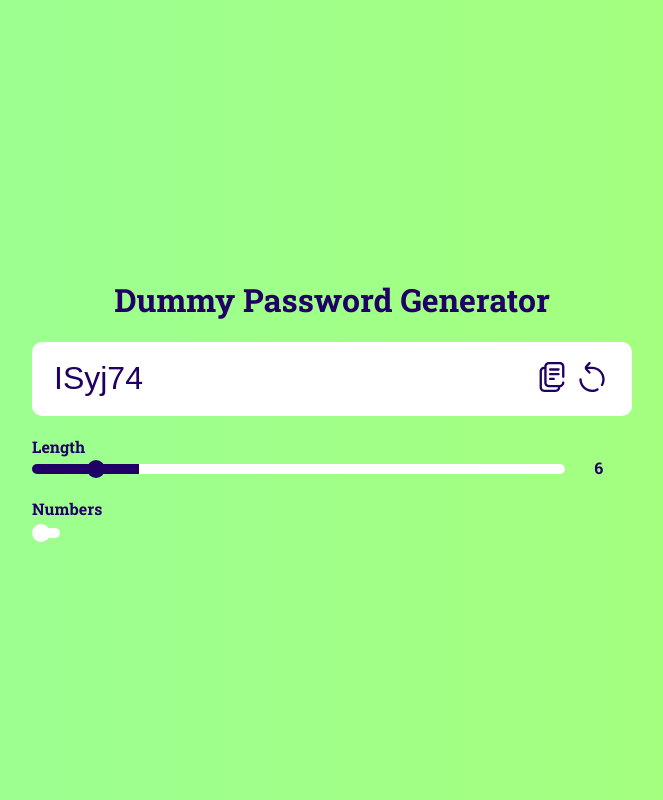
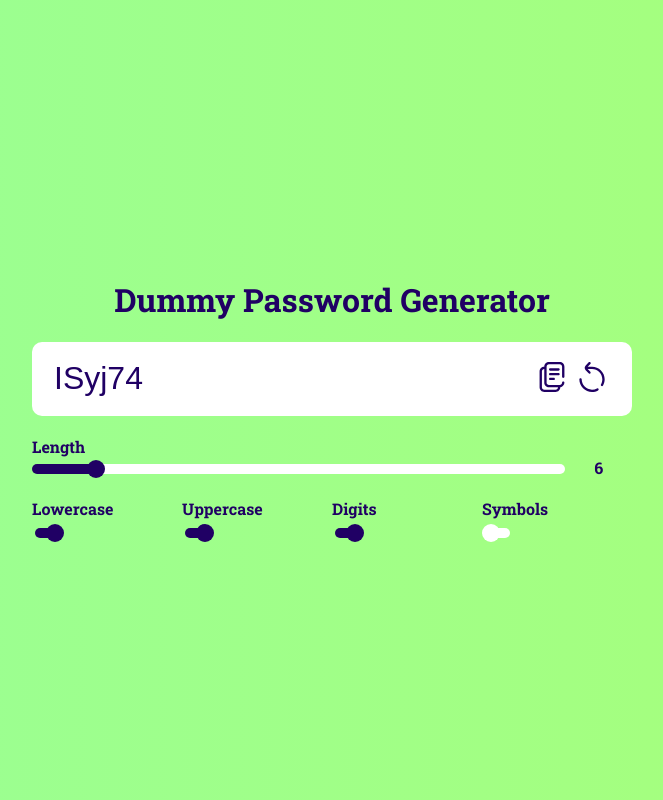
Before and after one commit to rfoel/dummy-password-generator, a Vue app: page / in a window 1280 px wide. Shown: the whole page, without its empty margins (308-971 px from the left). Built offline with nearby package versions, Linux system fonts and the light colour scheme.

Commit message:
Updated fields

```diff
--- a/src/App.vue
+++ b/src/App.vue
@@ -2,9 +2,14 @@
   <div id="app">
     <h1>Dummy Password Generator</h1>
 
-    <PasswordGenerator :length="length" />
-    <RangeField :length="length" @updateLength="onUpdateLength" />
-    <CheckboxField :length="length" @updateLength="onUpdateLength" />
+    <PasswordGenerator :options="options" />
+    <RangeField :length="options.length" @updateLength="onUpdateLength" />
+    <div class="options">
+      <CheckboxField :options="{name: 'lower',value: options.lower, label: 'Lowercase'}" @updateOption="onUpdateOption" />
+      <CheckboxField :options="{name: 'upper',value: options.upper, label: 'Uppercase'}" @updateOption="onUpdateOption" />
+      <CheckboxField :options="{name: 'digits',value: options.digits, label: 'Digits'}" @updateOption="onUpdateOption" />
+      <CheckboxField :options="{name: 'symbols',value: options.symbols, label: 'Symbols'}" @updateOption="onUpdateOption" />
+    </div>
   </div>
 </template>
 
@@ -17,7 +22,13 @@ export default {
   name: 'app',
   data() {
     return {
-      length: 6,
+      options: {
+        length: 6,
+        lower: true,
+        upper: true,
+        digits: true,
+        symbols: false,
+      },
     };
   },
   components: {
@@ -27,7 +38,10 @@ export default {
   },
   methods: {
     onUpdateLength(value) {
-      this.length = value;
+      this.options.length = value;
+    },
+    onUpdateOption(target) {
+      this.options[target.name] = target.checked;
     },
   },
 };
@@ -134,4 +148,9 @@ body {
     background-position: 0% 44%;
   }
 }
+
+.options {
+  width: 100%;
+  display: flex;
+}
 </style>
--- a/src/components/CheckboxField.vue
+++ b/src/components/CheckboxField.vue
@@ -1,8 +1,8 @@
 <template>
   <div class="checkbox">
-    Numbers
-    <input type="checkbox" id="cbx" style="display:none" />
-    <label for="cbx" class="toggle">
+    {{options.label}}
+    <input :name="options.name" type="checkbox" :id="options.name" style="display:none" :checked="options.value" @change="onChange" />
+    <label :for="options.name" class="toggle">
       <span></span>
     </label>
   </div>
@@ -11,10 +11,10 @@
 <script>
 export default {
   name: 'CheckboxField',
-  props: ['length'],
+  props: ['options'],
   methods: {
-    onInput(event) {
-      this.$emit('updateLength', event.target.value);
+    onChange(event) {
+      this.$emit('updateOption', event.target);
     },
   },
 };
@@ -23,6 +23,8 @@ export default {
 <style scoped>
 .checkbox {
   text-align: left;
+  flex: 1;
+  user-select: none;
 }
 .toggle {
   position: relative;
@@ -54,10 +56,10 @@ export default {
   background: white;
   border-radius: 10px;
 }
-#cbx:checked + .toggle:before {
+input:checked + .toggle:before {
   background: #200064;
 }
-#cbx:checked + .toggle span {
+input:checked + .toggle span {
   background: #200064;
   transform: translateX(14px);
 }
--- a/src/components/PasswordGenerator.vue
+++ b/src/components/PasswordGenerator.vue
@@ -18,7 +18,7 @@ const dummy = new DummyPassword();
 
 export default {
   name: 'PasswordGenerator',
-  props: ['length'],
+  props: ['options'],
   data() {
     return {
       password: '',
@@ -26,7 +26,7 @@ export default {
   },
   methods: {
     generate() {
-      this.password = dummy.create(this.length);
+      this.password = dummy.create(this.options.length);
     },
     copy() {},
     refresh() {
@@ -34,7 +34,7 @@ export default {
     },
   },
   watch: {
-    length: function() {
+    'options.length': function() {
       this.generate();
     },
   },
--- a/src/components/RangeField.vue
+++ b/src/components/RangeField.vue
@@ -19,7 +19,7 @@ export default {
   props: ['length'],
   data() {
     return {
-      style: 'background: linear-gradient(to right, #200064 0%, #200064 20%, #fff 20%, #fff 100%)',
+      style: 'background: linear-gradient(to right, #200064 0%, #200064 12%, #fff 12%, #fff 100%)',
     };
   },
   methods: {
```
